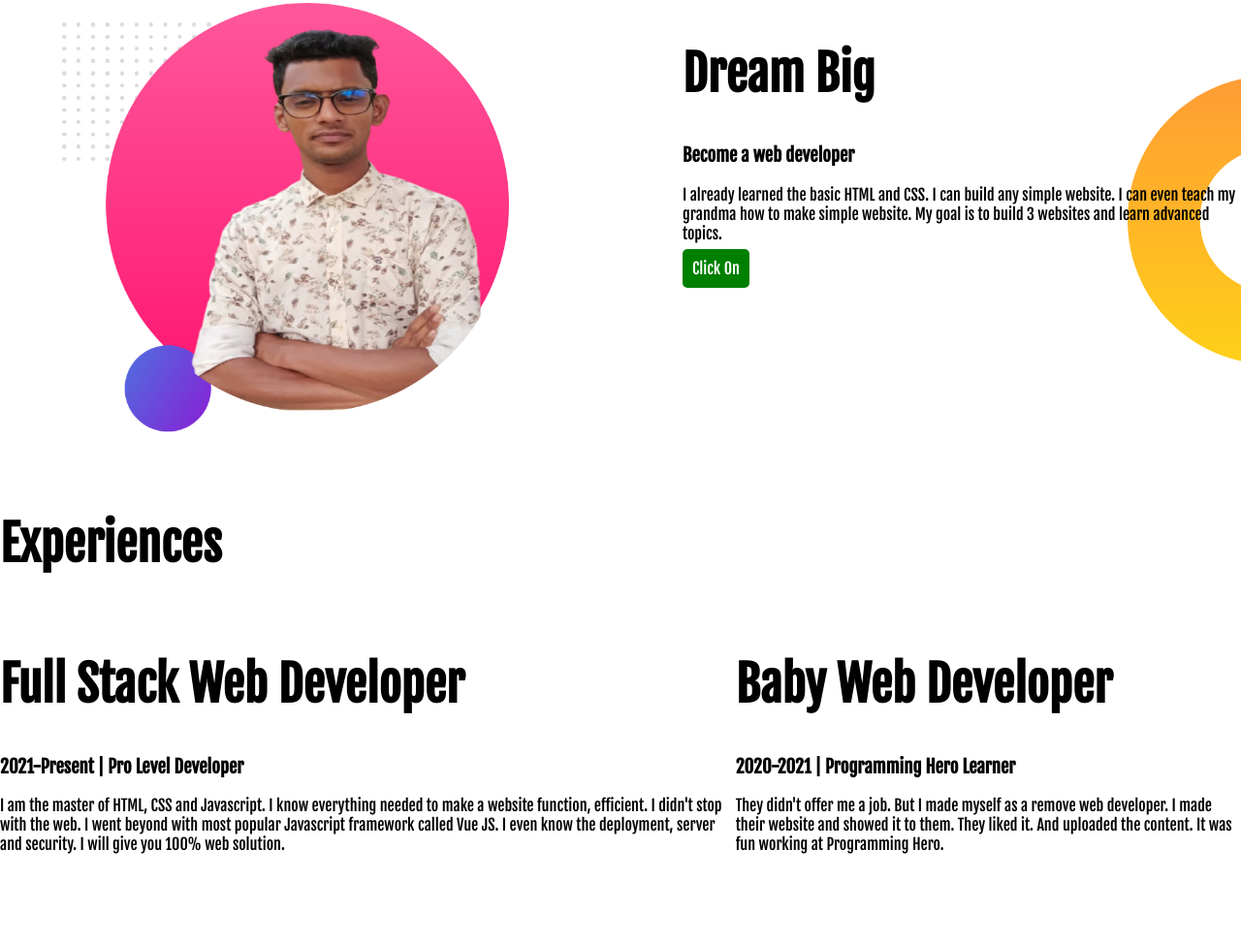
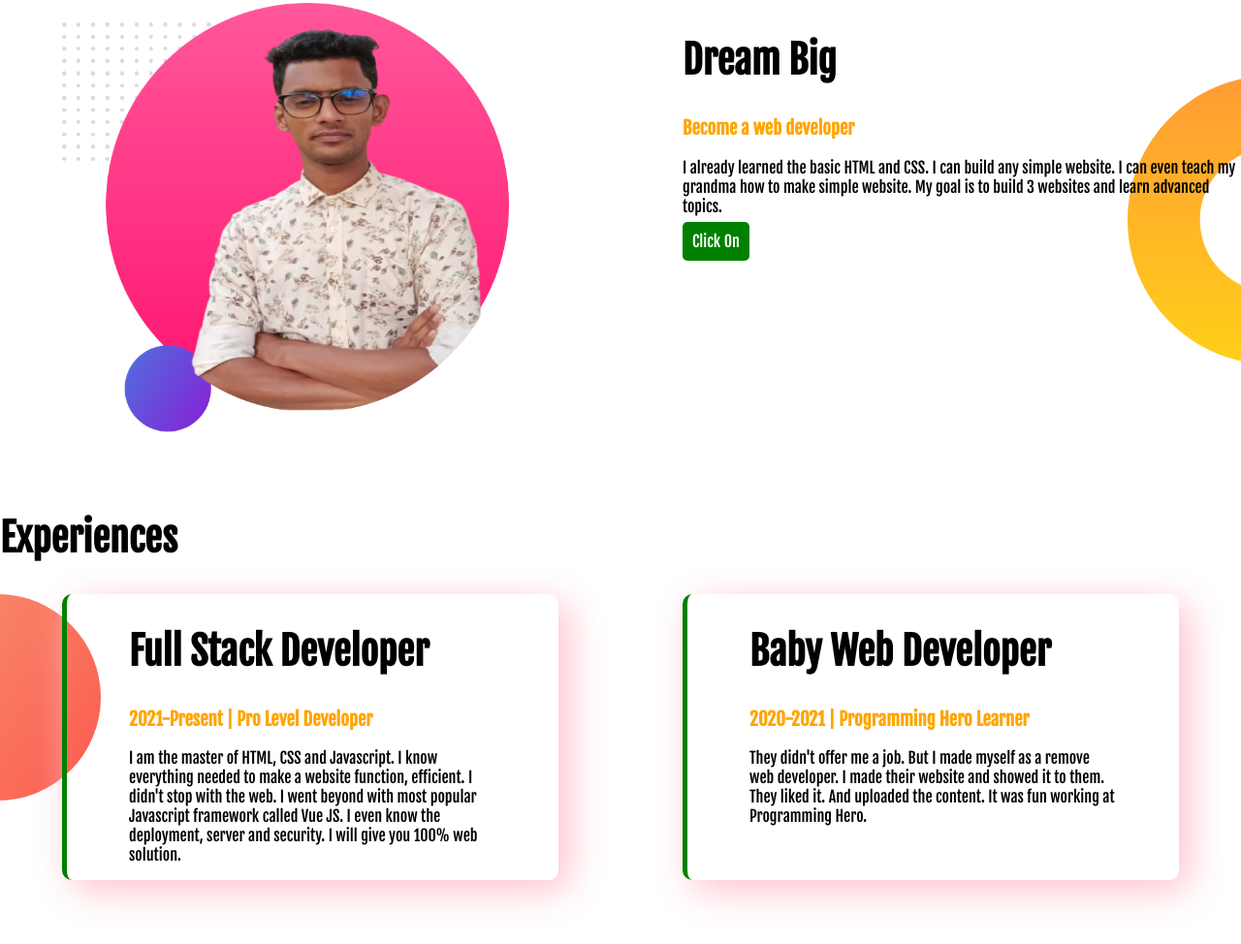
Before and after one commit to SShipon/Hello-world, a plain HTML site: page index.html in a window 1280 px wide. Shown: the part 538-1512 px from the top of the page at 97% size. Drawn offline with Linux system fonts and the light colour scheme.

Commit message:
chenge text

```diff
--- a/index.html
+++ b/index.html
@@ -18,7 +18,7 @@
         <div class="demo">
             <h1>Welcome My Website</h1>
         <h2>I am a <span class="shipon">Shamsul islam shipon</span></h2>
-        <h3> I am worker New web developer</h3>
+        <h3 class="color"> I am worker New web developer</h3>
         <p>I am very much passionate about information technology.I have done my graduation and post-graduation in intermediate Complete. in addition, I have  Completed some advanced online courses that have really contributed to the development of my career. I am interested in working in your company as it will not only enable me to work in a large environment but also help me flourish my capabalitiy. </p>
        <a class="button" target="_blank" href="https://github.com/SShipon/Hello-world">HIRE ME</a>
         </div>
@@ -34,27 +34,29 @@
         </div>
         <div class="demo">
             <h1>Dream Big</h1>
-            <h3>Become a web developer</h3>
+            <h3 class="color">Become a web developer</h3>
             <p>I already learned the basic HTML and CSS. I can build any simple website. I can even teach my grandma how to make simple website. My goal is to build 3 websites and learn advanced topics.</p>
             <a class="button" target="_blank" href="https://web.programming-hero.com/">Click On</a>
         </div>
     </section>
     <section class="footer-area">
         <h1>Experiences</h1>
-        <div class="flax-box">
-            <div class="my-name">
-                <h1>Full Stack Web Developer</h1>
-                <h3>2021-Present | Pro Level Developer</h3>
-                <p>I am the master of HTML, CSS and Javascript. I know everything needed to make a website function, efficient. I didn't stop with the web. I went beyond with most popular Javascript framework called Vue JS. I even know the deployment, server and security. I will give you 100% web solution.</p>
-            </div>
-            <div class="my-name">
 
-                <h1>Baby Web Developer</h1>
-                <h3>2020-2021 | Programming Hero Learner</h3>
-                <p>They didn't offer me a job. But I made myself as a remove web developer. I made their website and showed it to them. They liked it. And uploaded the content. It was fun working at Programming Hero.</p>
+            <div class="flax-box">
+                <div class="web-desing">
+                    <h1>Full Stack Developer</h1>
+                    <h3 class="color">2021-Present | Pro Level Developer</h3>
+                    <p>I am the master of HTML, CSS and Javascript. I know everything needed to make a website function, efficient. I didn't stop with the web. I went beyond with most popular Javascript framework called Vue JS. I even know the deployment, server and security. I will give you 100% web solution.</p>
+                </div>
+
+            <div class="web-desing">
+                 <h1>Baby Web Developer</h1>
+                 <h3 class="color">2020-2021 | Programming Hero Learner</h3>
+                 <p>They didn't offer me a job. But I made myself as a remove web developer. I made their  website and showed it to them. They liked it. And uploaded the content. It was fun working at Programming Hero.</p>
             </div>
 
         </div>
-    </section>
+
+ </section>
 </body>
 </html>
--- a/style.css
+++ b/style.css
@@ -11,11 +11,14 @@ body{
 
 }
 h1{
-    font-size:50px;
+    font-size:40px;
 }
 .shipon{
     color:orange;
     font-size:40px;
+}
+.color{
+    color:orange;
 }
 .flax-box{
     display:flex;
@@ -34,6 +37,7 @@ h1{
     text-decoration: none;
     border-radius:5px;
     color:white;
+
 }
 .demo-content{
     background-image: url("img/dream-bg.png");
@@ -41,3 +45,25 @@ h1{
     background-position:right;
 
 }
+.web-desing{
+    box-shadow:10px 10px 40px  pink;
+    width:40%;
+    margin-left: 5%;
+    margin-right: 5%;
+    padding-left: 5%;
+    padding-right: 5%;
+    border-left: 5px solid green;
+    border-radius: 10px;
+}
+
+.web-desing:hover{
+  background-color:gray;
+  color:white;
+  transition:all .7s ease;
+  animation-duration: 5;
+}
+.footer-area{
+    background-image: url("img/exp-bg.png");
+    background-repeat: no-repeat;
+    background-position:left;
+}
```
